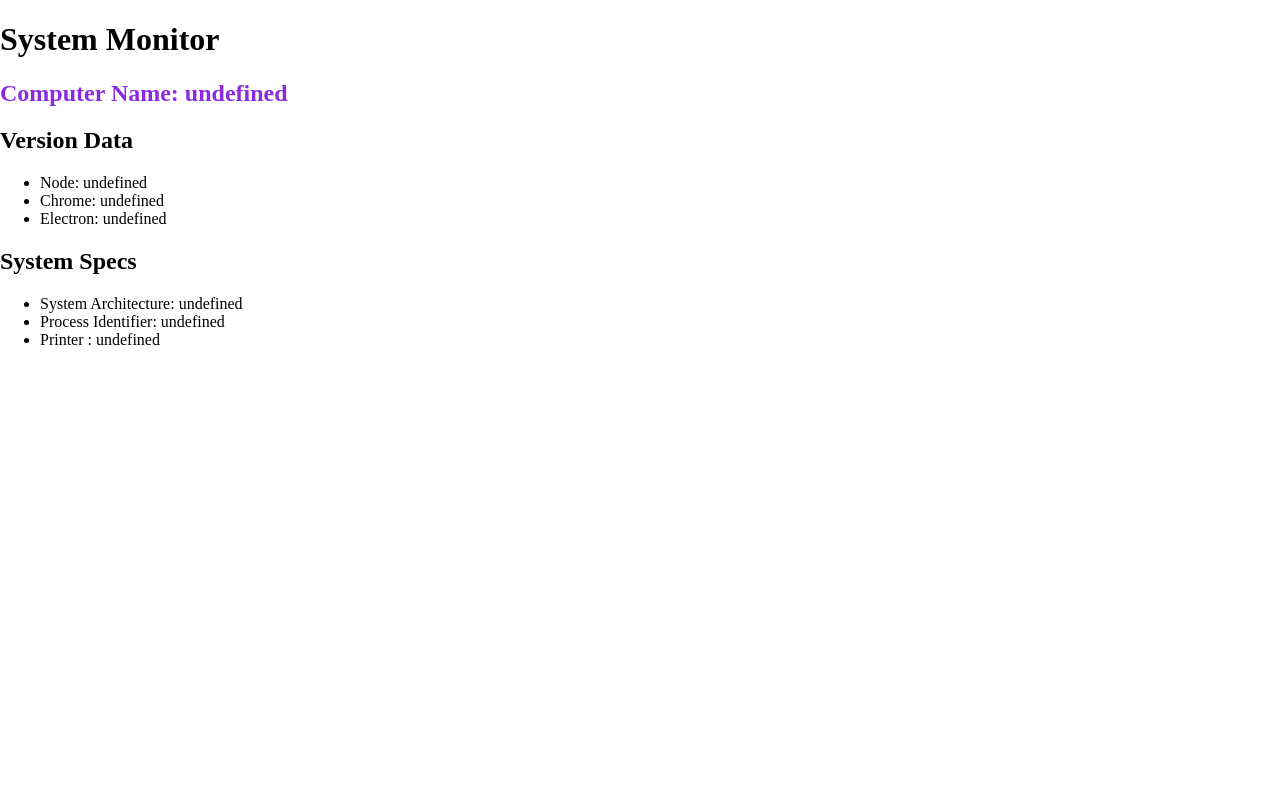
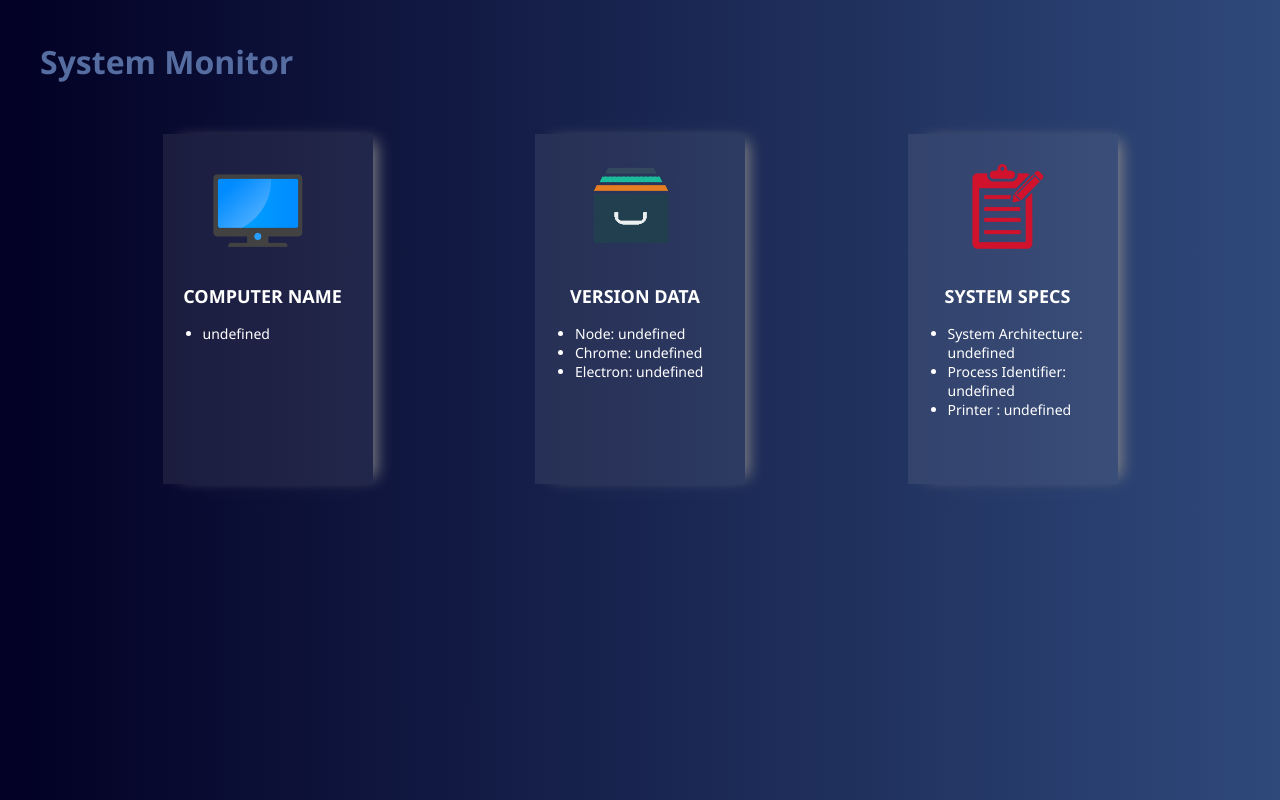
Before and after one commit to waukeenmky/SystemMonitor, an Electron app: page index.html in a window 1280 px wide. Drawn offline with Linux system fonts and the light colour scheme; a web font is replaced by a local one.

Commit message:
edit css

```diff
--- a/assets/css/index.css
+++ b/assets/css/index.css
@@ -3,8 +3,64 @@
 
 body, html {
     margin: 0;
+    overflow: hidden;
+    background-image: linear-gradient(to right, rgba(2,00,36,100), rgba(47,73,123,100));
 }
 .main{
 
     color: blueviolet;
 }
+.mainContainer{
+    margin-top: 20px;
+    height: 600px;
+    width: 100%;
+    background-color: transparent;
+    display: flex;
+    align-items: flex-start;
+    justify-content: space-evenly;
+
+}
+.subContainer{
+    margin-top: 30px;
+    height: 350px;
+    width: 200px;
+    background-color:rgba(192,192,192,0.1);
+    font-family: 'Segoe UI', Tahoma, Geneva, Verdana, sans-serif;
+    box-shadow: 10px 0 15px -7px #888;
+    color: white;
+    padding-right: 10px;
+}
+.imgHolder{
+    margin-top: 30px;
+    margin-left: 50px;
+    height: 80px;
+    width: 90px;
+}
+.imgHolder img{
+    height: auto;
+    width: 100%;
+
+}
+.header-main{
+    text-align: center;
+    font-size: 18px;
+    font-family: 'Segoe UI', Tahoma, Geneva, Verdana, sans-serif;
+    text-transform: uppercase;
+    margin-top: 40px;
+}
+#mainTitle{
+    /* text-align: center; */
+    padding-left: 40px;
+    color: #556da1;
+    margin-top:40px;
+    font-family: 'Segoe UI';
+
+
+    font-family: 'Segoe UI', Tahoma, Geneva, Verdana, sans-serif;
+}
+ul li {
+    font-size: 14px;
+}
+#pc{
+    margin-top: 10px;
+}
--- a/index.html
+++ b/index.html
@@ -9,29 +9,52 @@
 </head>
 <body>
     <div class = "container">
-        <h1><strong></strong>System Monitor</strong></h1>
+        <h1 id ="mainTitle"><strong></strong>System Monitor</strong></h1>
         <div id = "output"></div>
     </div>
 </body>
     <script>
     console.log(process);
     let output = `
+        <div class = "mainContainer">
+            <div class = "subContainer">
+                <div class = "imgHolder">
+                    <img id = "pc" src = "./assets/images/Comp.png">
+                </div>
+                <h2 class ="header-main"> Computer Name</h2>
+                    <ul class = "list-group">
+                        <li class = "list-group-item"> ${process.env.COMPUTERNAME}</li>
+                    </ul>
+            </div>
 
-        <h2 class ="main"> Computer Name:  ${process.env.COMPUTERNAME}</h1>
+            <div class = "subContainer">
 
+                <div class = "imgHolder">
+                    <img src = "./assets/images/version.png">
+                </div>
                 <h2 class = "header-main"> Version Data</h2>
                     <ul class = "list-group">
                         <li class = "list-group-item"> Node: ${process.versions.node}</li>
                         <li class = "list-group-item"> Chrome: ${process.versions.chrome}</li>
                         <li class = "list-group-item"> Electron: ${process.versions.electron}</li>
                     </ul>
+                </div>
 
+
+            <div class = "subContainer">
+                <div class = "imgHolder">
+                    <img src = "./assets/images/specs.png">
+                </div>
                 <h2 class = "header-main"> System Specs</h2>
                     <ul class = "list-group">
                         <li class = "list-group-item"> System Architecture: ${process.arch}</li>
                         <li class = "list-group-item"> Process Identifier: ${process.env.PROCESSOR_IDENTIFIER}</li>
                         <li class = "list-group-item"> Printer : ${process.env.PRINTER}</li>
                     </ul>
+                </div>
+
+        </div>
+
     `
 
     document.getElementById('output').innerHTML = output;
--- a/main.js
+++ b/main.js
@@ -15,8 +15,8 @@ function createWindow(){
         slashes: true
     }));
 
-    win.webContents.openDevTools();
-
+    // win.webContents.openDevTools();
+    win.setMenu(null)
     win.on('close', () => {
         win = null;
     })
```
Also changed, not shown: assets/images/Comp.png (added), assets/images/lines.png (added), assets/images/pc.png (added), assets/images/settings.png (added), assets/images/specs.png (added), assets/images/version.png (added), 1 other file. Lines whose indentation alone changed are shown as unchanged.
